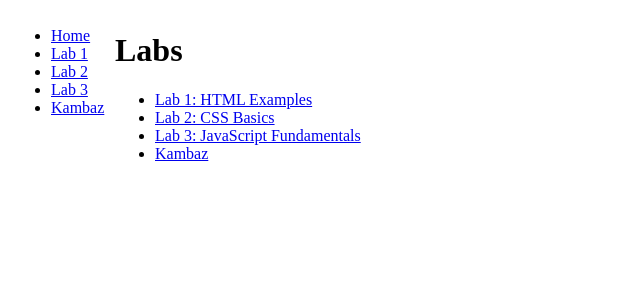
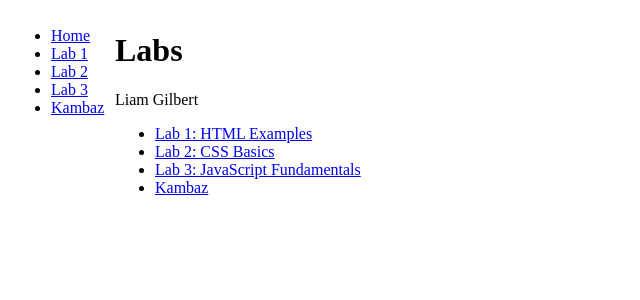
Before and after one commit to liamgilbert1/kambaz-next-js, a Next.js app: page /Labs in a window 1280 px wide. Shown: the top 300 px of the page, without its empty margins (0-640 px from the left). Built offline with nearby package versions, Linux system fonts and the light colour scheme.

Commit message:
added first and last name to Labs/page.tsx

```diff
--- a/app/Labs/page.tsx
+++ b/app/Labs/page.tsx
@@ -3,6 +3,7 @@ export default function Labs() {
   return (
     <div id="wd-labs">
       <h1>Labs</h1>
+      <p>Liam Gilbert</p>
       <ul>
         <li>
           <Link href="/Labs/Lab1" id="wd-lab1-link">
```
